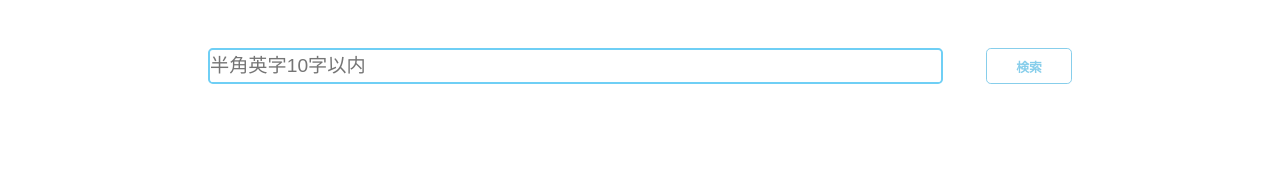
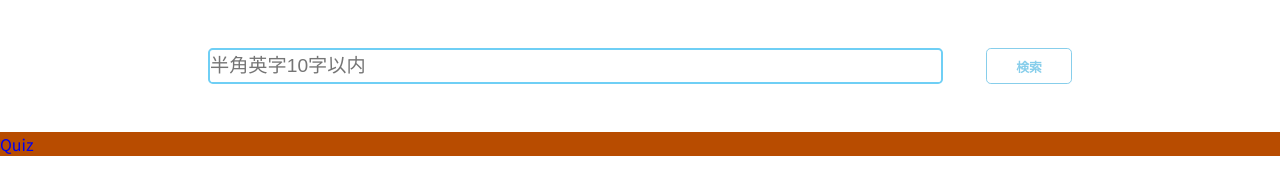
Before and after one commit to phihash/AbbreviationQuiz, a website: page index.html in a window 1280 px wide. Drawn offline with Linux system fonts and the light colour scheme.

Commit message:
データ追加リンク作成

```diff
--- a/index.html
+++ b/index.html
@@ -21,6 +21,9 @@
     <div id="result" class="result">
     </div>
   </div>
+  <footer class="footer">
+    <a href="https://phihash.github.io/Quiz/">Quiz</a>
+  </footer>
   <script src="./dist/main.js"></script>
 </body>
 </html>
--- a/src/data.js
+++ b/src/data.js
@@ -74,7 +74,8 @@
   "ESWL":"体外衝撃波結石破砕術",
   "PNL":"経皮的腎結石破砕術",
   "TUL":"経尿道的尿管結石破砕術",
-  "CVA":"肋骨脊柱角"
+  "CVA":"肋骨脊柱角",
+  "CV":"中心静脈"
 };
 
 export {answers};
--- a/style.css
+++ b/style.css
@@ -3,6 +3,10 @@
 body{
   font-family: 'Noto Sans JP', sans-serif;
   box-sizing: border-box;
+}
+
+a{
+  text-decoration: none;
 }
 *{
   margin: 0px;
@@ -68,6 +72,10 @@ button:hover{
   font-weight: bold;
 }
 
+.footer{
+  background-color: #b84c00;
+}
+
 @media (max-width: 600px){
 
   .wrapper{
```
Also changed, not shown: dist/main.js.
